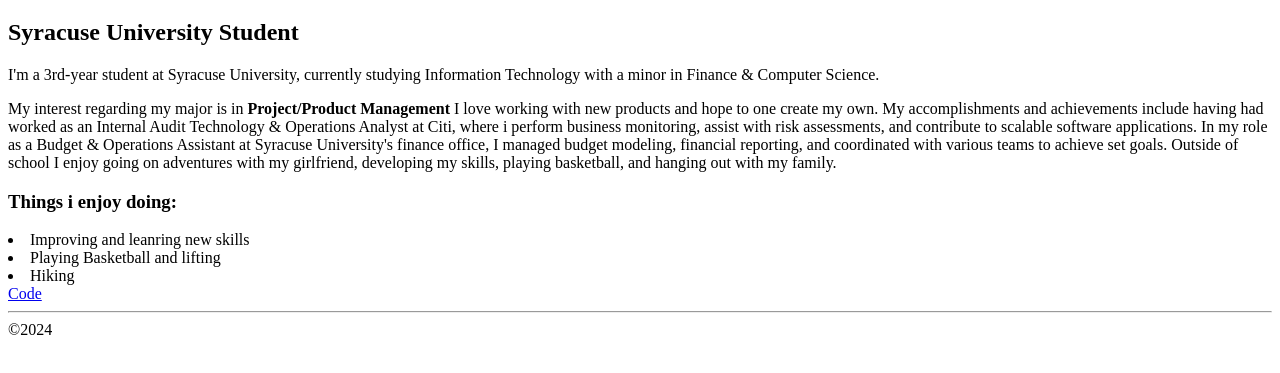
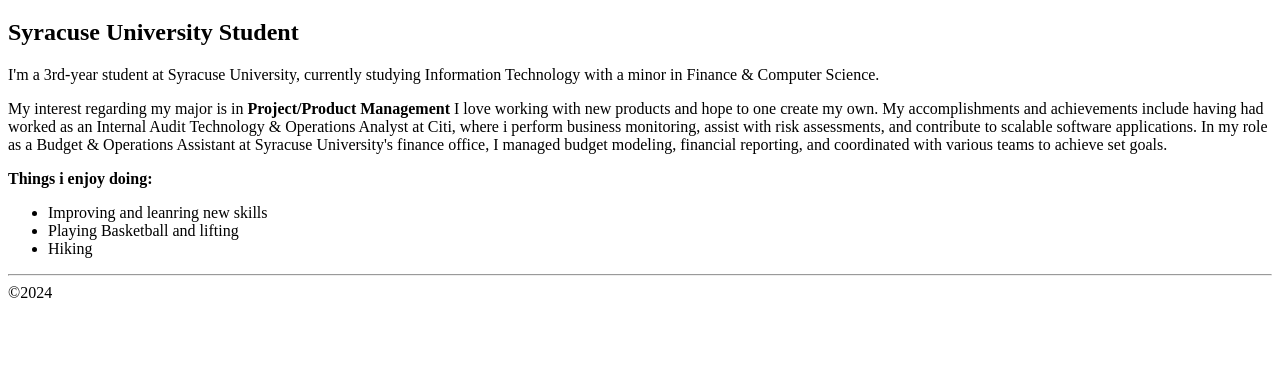
Before and after one commit to berasyr/ist263, a plain HTML site: page lab02/felouz-bio2.html in a window 1280 px wide. Shown: the part 61-434 px from the top of the page. Drawn offline with Linux system fonts and the light colour scheme.

Commit message:
Commit 4

```diff
--- a/lab02/felouz-bio2.html
+++ b/lab02/felouz-bio2.html
@@ -1,24 +1,25 @@
 <!DOCTYPE html>
 
 <html lang="en">
-    <meta charset="utf-8">
-    <title>Bera Felouz - Bio</title>
-</head>
-<body>
+    <head>
+        <meta charset="utf-8">
+        <title>Bera Felouz - Bio</title>
+    </head>
+
+    <body>
     <h1>Bera Felouz</h1>
     <h2>Syracuse University Student</h2>
     <p>I'm a 3rd-year student at Syracuse University, currently studying Information Technology with a minor in Finance & Computer Science.</p>
-    <p2>My interest regarding my major is in <strong>Project/Product Management </strong> I love working with new products and hope to one create my own. My accomplishments and achievements include having had worked as an Internal Audit Technology & Operations Analyst at Citi, where i perform business monitoring, assist with risk assessments, and contribute to scalable software applications. In my role as a Budget & Operations Assistant at Syracuse University's finance office, I managed budget modeling, financial reporting, and coordinated with various teams to achieve set goals. Outside of school I enjoy going on adventures with my girlfriend, developing my skills, playing basketball, and hanging out with my family. </p2>
+    <p>My interest regarding my major is in <strong>Project/Product Management </strong> I love working with new products and hope to one create my own. My accomplishments and achievements include having had worked as an Internal Audit Technology & Operations Analyst at Citi, where i perform business monitoring, assist with risk assessments, and contribute to scalable software applications. In my role as a Budget & Operations Assistant at Syracuse University's finance office, I managed budget modeling, financial reporting, and coordinated with various teams to achieve set goals. </p>
 
-    <h3><strong>Things i enjoy doing:</strong></h3>
-    <u1>
+    <strong>Things i enjoy doing:</strong>
+    <ul>
         <li>Improving and leanring new skills </li>
         <li>Playing Basketball and lifting</li>
         <li>Hiking</li>
-        <a href="https://github.com/berasyr/ist263/blob/main/lab02/felouz-bio2.html"
-        </li>Code</a li>
+    </ul>
 
-    </u1>
     <hr>&copy;2024
-<body>
+    </body>
+
 </html>
```
Also changed, not shown: 1 other file.
